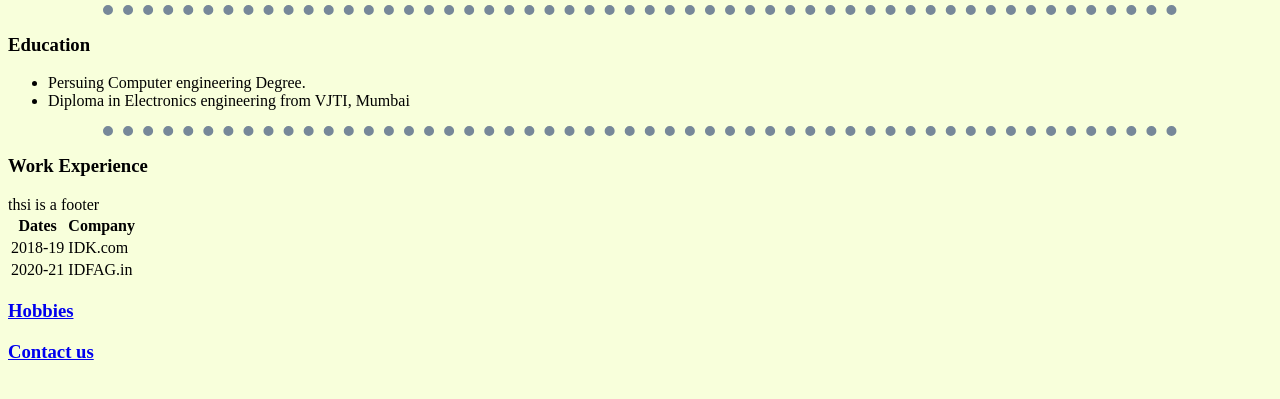
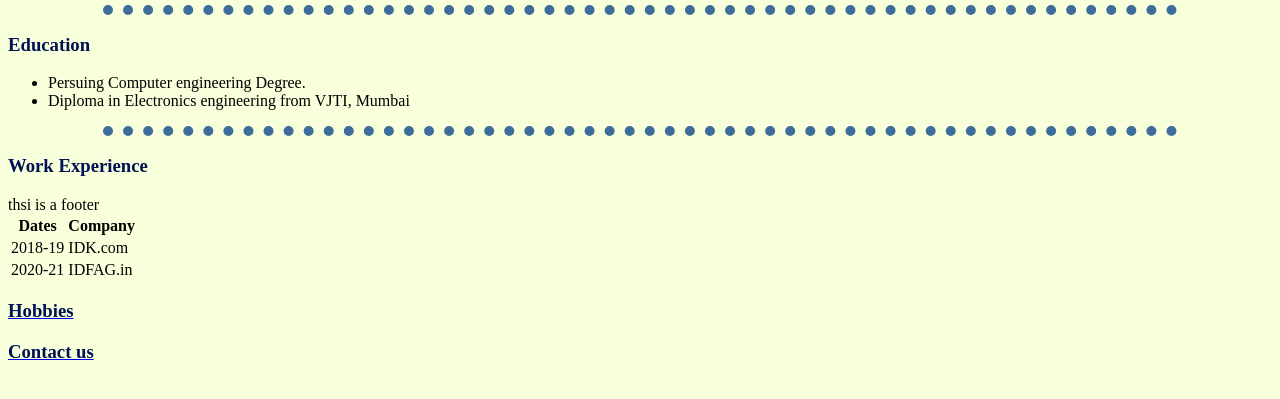
Before and after one commit to SayuriYuto/PersonalSiteUdemy, a plain HTML site: page HTML/personalWebsite/index.html in a window 1280 px wide. Shown: the part 201-600 px from the top of the page. Drawn offline with Linux system fonts and the light colour scheme.

Commit message:
lecture 34

```diff
--- a/HTML/personalWebsite/index.html
+++ b/HTML/personalWebsite/index.html
@@ -3,20 +3,8 @@
 	<head>
 		<meta charset="UTF-8" />
 		<title>Amey's Personal Website</title>
+		<link rel="stylesheet" href="/css/style.css">
 	</head>
-	<style>
-		/* check for default css for elements */
-		body {
-			background-color: #f8ffdb;
-		}
-		hr {
-			border-color:lightslategray;
-			border-style: none;
-			border-top-style: dotted;
-			border-width: 10px;
-			width: 85%;
-		}
-	</style>
 	<body>
 		<table cellspacing="20">
 			<tr>
--- /dev/null
+++ b/css/style.css
@@ -0,0 +1,15 @@
+/* check for default css for elements */
+body {
+	background-color: #f8ffdb;
+}
+hr {
+	border-color: #3E6D9C;
+	border-style: none;
+	border-top-style: dotted;
+	border-width: 10px;
+	width: 85%;
+}
+
+h3{
+	color: #001253;
+}
```
Also changed, not shown: HTML/personalWebsite/contactme.html (+1 -0 lines), HTML/personalWebsite/hobbies.html (+1 -0 lines).
